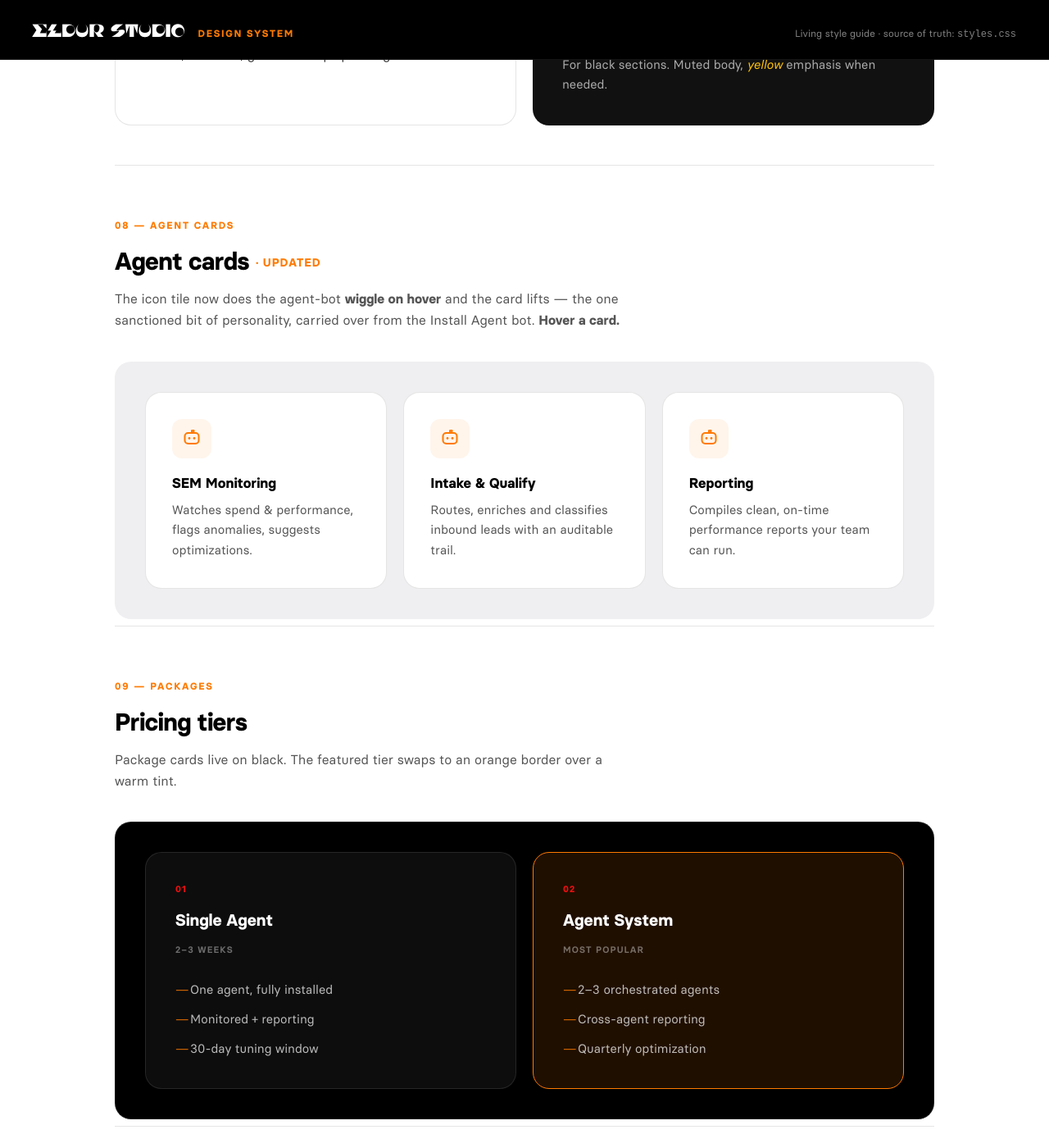
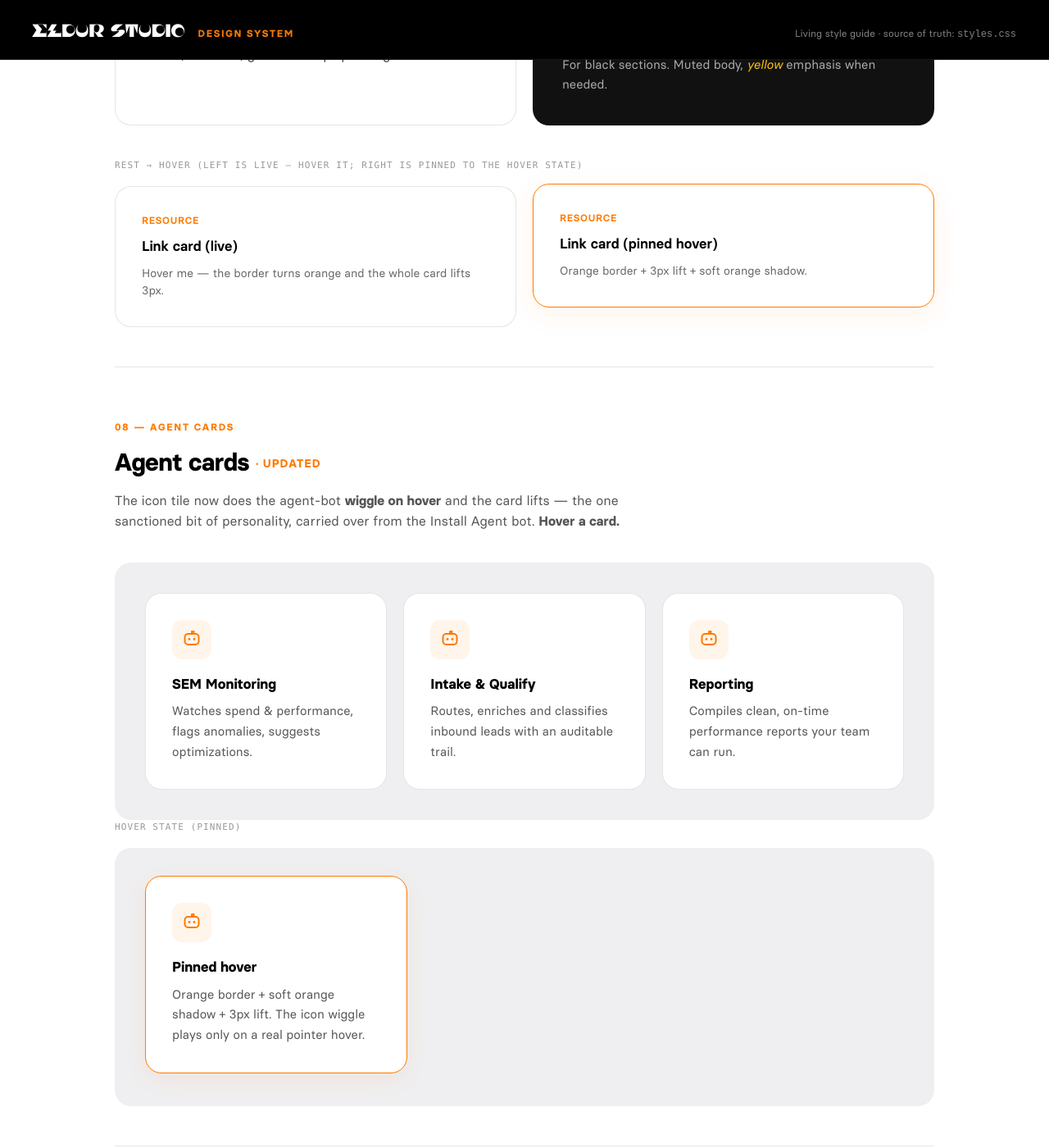
Before and after one commit to UberVero/ES2website, a Jekyll site: the page built from styleguide/index.html, in a window 1280 px wide and 1400 px high, scrolled down 5641 px. Shown: the whole window at 82% size. Built offline with Jekyll 4.4.1, drawn with Linux system fonts in a browser that asks for light colours; some web fonts are replaced.

Commit message:
Restore Kamura metric numbers; make card hover visible in style guide
- results.css: .metric-card__value back to var(--font-heading) (Kamura). The
  install-CTA handoff never covered metric-cards — Kamura is the design intent
  for the big stat figures, so the earlier Basier revert was an overreach.
- styleguide: add pinned hover demos for link + agent cards (a .sg-pin chrome
  helper that forces the orange border + 3px lift + shadow) so the hover-only
  state is reviewable without a pointer, alongside a still-live card to hover.

```diff
--- a/results.css
+++ b/results.css
@@ -621,6 +621,7 @@
 }
 
 .metric-card__value {
+  font-family: var(--font-heading);
   font-size: clamp(32px, 4vw, 44px);
   font-weight: 700;
   letter-spacing: -0.03em;
--- a/styleguide/index.html
+++ b/styleguide/index.html
@@ -66,6 +66,13 @@ layout: null
 .sg-toc { display: flex; flex-wrap: wrap; gap: 8px 18px; padding: 22px 0 4px; }
 .sg-toc a { font-size: 13px; color: #666; }
 .sg-toc a:hover { color: var(--orange); }
+
+/* pinned hover demos — so reviewers see hover-only states without a mouse */
+.sg-pin .card--outline, .sg-pin .card--agent, .sg-pin .card--link {
+  border-color: var(--orange);
+  box-shadow: 0 8px 32px rgba(255, 122, 0, 0.09);
+  transform: translateY(-3px);
+}
 
 /* page-chrome responsiveness (keeps specimens inside narrow viewports) */
 @media (max-width: 640px) {
@@ -314,6 +321,13 @@ EldurInstallAgent.setState(el, <span class="k">'done'</span>);       <span class
         <div class="card card--dark"><h3>Dark card</h3><p>For black sections. Muted body, <em>yellow</em> emphasis when needed.</p></div>
       </div>
     </div>
+    <div class="sg-block">
+      <span class="sg-label">rest → hover (left is live — hover it; right is pinned to the hover state)</span>
+      <div class="cards cards--2">
+        <a class="card card--outline card--link" href="#cards"><p class="card__eyebrow">Resource</p><h3 class="card__title">Link card (live)</h3><p class="card__excerpt">Hover me — the border turns orange and the whole card lifts 3px.</p></a>
+        <div class="sg-pin"><a class="card card--outline card--link" href="#cards"><p class="card__eyebrow">Resource</p><h3 class="card__title">Link card (pinned hover)</h3><p class="card__excerpt">Orange border + 3px lift + soft orange shadow.</p></a></div>
+      </div>
+    </div>
   </section>
 
   <!-- ============ AGENT CARDS ============ -->
@@ -323,6 +337,14 @@ EldurInstallAgent.setState(el, <span class="k">'done'</span>);       <span class
     <p class="sg-lead">The icon tile now does the agent-bot <strong>wiggle on hover</strong> and the card lifts — the one sanctioned bit of personality, carried over from the Install Agent bot. <strong>Hover a card.</strong></p>
     <div class="sg-stage sg-stage--light">
       <div class="cards cards--3" id="agent-cards"></div>
+    </div>
+    <div class="sg-block">
+      <span class="sg-label">hover state (pinned)</span>
+      <div class="sg-stage sg-stage--light">
+        <div class="sg-pin" style="max-width:320px">
+          <div class="card card--agent"><div class="agent__icon"><svg width="22" height="22" viewBox="0 0 22 22" fill="none"><rect x="2.5" y="4" width="17" height="13" rx="4" stroke="#ff7a00" stroke-width="2"/><circle cx="8" cy="10.5" r="1.4" fill="#ff7a00"/><circle cx="14" cy="10.5" r="1.4" fill="#ff7a00"/><path d="M11 4V1.6M11 1.6a1.3 1.3 0 1 0 0-.01" stroke="#ff7a00" stroke-width="2" stroke-linecap="round"/></svg></div><h3>Pinned hover</h3><p>Orange border + soft orange shadow + 3px lift. The icon wiggle plays only on a real pointer hover.</p></div>
+        </div>
+      </div>
     </div>
   </section>
 
```
